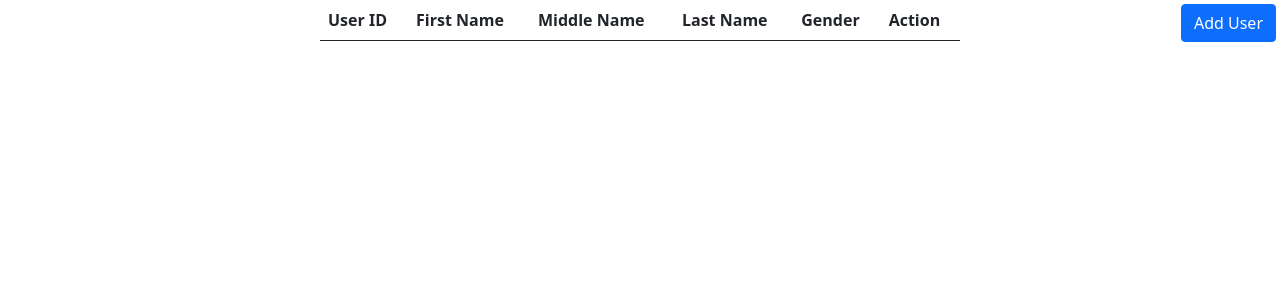
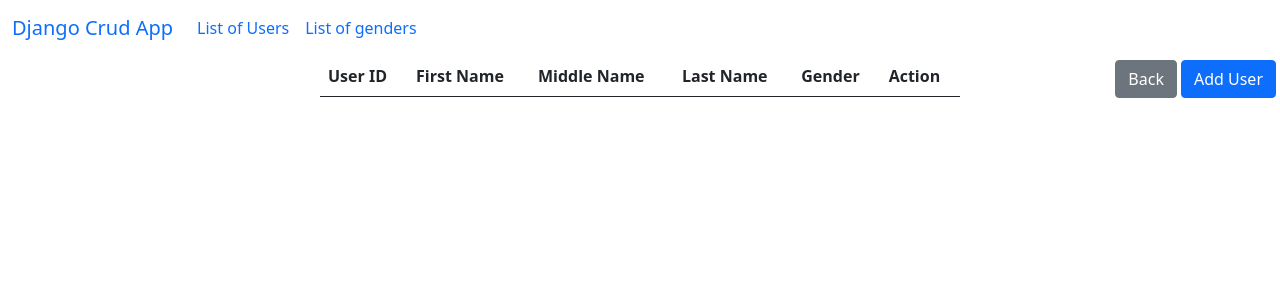
Before and after one commit to krabbyspatties/almost_finished_klmsproj, a Django app: page /users in a window 1280 px wide. Shown: the top 300 px of the page. Run offline with Django 5.2, Linux system fonts and the light colour scheme; data that the repository does not hold is empty; some libraries are stand-ins or nearby versions.

Commit message:
hopefully final

```diff
--- a/sectionaproj/templates/genders/index.html
+++ b/sectionaproj/templates/genders/index.html
@@ -6,6 +6,7 @@
 
 <a href="/genders/create" class="btn btn-primary float-end mt-1 me-1">Add Gender</a>
 {% include "include/messages.html" %}
+{% include "include/navbar.html" %}
 <div class="col-md-6 mx-auto">
     <div class="table-responsive">
         <table class="table table-hover">
--- /dev/null
+++ b/sectionaproj/templates/include/navbar.html
@@ -0,0 +1,23 @@
+{% extends "layouts/base.html" %}
+
+{% block title %}NavBar for the website{% endblock title %}
+{% block content %}
+<nav class="navbar navbar-expand-lg bg-body-tertiary">
+    <div class="container-fluid">
+      <a class="navbar-brand" href="/">Django Crud App</a>
+      <button class="navbar-toggler" type="button" data-bs-toggle="collapse" data-bs-target="#navbarNav" aria-controls="navbarNav" aria-expanded="false" aria-label="Toggle navigation">
+        <span class="navbar-toggler-icon"></span>
+      </button>
+      <div class="collapse navbar-collapse" id="navbarNav">
+        <ul class="navbar-nav">
+          <li class="nav-item">
+            <a class="nav-link active" aria-current="page" href="/users">List of Users</a>
+          </li>
+          <li class="nav-item">
+            <a class="nav-link" href="/genders">List of genders</a>
+          </li>
+        </ul>
+      </div>
+    </div>
+  </nav>
+{% endblock content %}
--- a/sectionaproj/templates/users/index.html
+++ b/sectionaproj/templates/users/index.html
@@ -5,8 +5,11 @@ Users page
 {% endblock title %}
 
 {% block content %}
-
-<a href="/users/create" class="btn btn-primary float-end mt-1 me-1">Add User</a>
+{% include "include/navbar.html" %}
+<div>
+    <a href="/users/create" class="btn btn-primary float-end mt-1 me-1">Add User</a>
+    <a href="/" class="btn btn-secondary float-end mt-1 me-1">Back</a>
+</div>
 {% include "include/messages.html" %}
 <div class="col-md-6 mx-auto">
     <div class="table-responsive">
@@ -23,7 +26,7 @@ Users page
             </thead>
             <tbody>
                 {% for user in users %}
-                    <tr>
+                    <tr class="clickable-row" data-href="/users/create">
                         <td>{{user.user_id}}</td>
                         <td>{{user.first_name}}</td>
                         <td>{{user.middle_name}}</td>
@@ -31,7 +34,7 @@ Users page
                         <td>{{user.gender}}</td>
                         <td>
                             <a href="/users/show/{{ user.user_id }}" class="btn btn-primary">View</a>
-                            <a href="#" class="btn btn-success">Edit</a>
+                            <a href="/users/edit/{{ user.user_id }}" class="btn btn-success">Edit</a>
                             <a href="/users/delete/{{ user.user_id }}" class="btn btn-danger">Delete</a>
                         </td>
                     </tr>
--- a/sectionaproj/urls.py
+++ b/sectionaproj/urls.py
@@ -2,6 +2,8 @@ from django.urls import path
 from . import views
 
 urlpatterns = [
+    #main path
+    path('', views.main_page),
     #gender paths
     path('genders', views.index_gender),
     path('genders/create', views.create_gender),
@@ -16,8 +18,8 @@ urlpatterns = [
     path('users/create', views.create_user),
     path('users/store', views.store_user),
     path('users/show/<int:user_id>', views.show_user),
-    # path('users/edit/<int:user_id>', views.edit_user),
-    # path('users/update/<int:user_id>', views.update_user),
+    path('users/edit/<int:user_id>', views.edit_user),
+    path('users/update/<int:user_id>', views.update_user),
     path('users/delete/<int:user_id>', views.delete_user),
     path('users/destroy/<int:user_id>', views.destroy_user),
 ]
--- a/sectionaproj/views.py
+++ b/sectionaproj/views.py
@@ -91,6 +91,7 @@ def store_user(request):
     password = request.POST.get('password')
     confirmPassword = request.POST.get('confirm_password')
 
+
     if password == confirmPassword:
         encryptedPassword = make_password(password)
 
@@ -109,7 +110,7 @@ def store_user(request):
         return redirect('/users')
     else:
         messages.error(request, 'error')
-        return redirect('users/create.html')
+        return redirect('/create')
 
 def show_user(request, user_id):
     user = User.objects.get(pk=user_id) #select from mysql
@@ -120,25 +121,41 @@ def show_user(request, user_id):
     }
     return render(request, 'users/show.html', context)
 
-# def edit_user(request, user_id):
-#     user = User.objects.get(pk=user_id)  #select a specfic object from mysql
-#     context = {
-#         'user': user,
-#     }
+def edit_user(request, user_id):
+    genders = Gender.objects.all()
+    user = User.objects.get(pk=user_id) #select a specfic object from mysql
+    context = {
+        'user': user,
+        'genders':genders,
+    }
 
-#     return render(request, 'users/edit.html', context)
+    return render(request, 'users/edit.html', context)
 
-# def update_user(request, user_id):
-#     user = request.POST.get('user')
-#     User.objects.filter(pk=user_id).update(userr=user) #update for mysql
-#     messages.success(request, 'user successfully updated')
+def update_user(request, user_id):
+    firstName = request.POST.get('first_name')
+    middleName = request.POST.get('middle_name')
+    lastName = request.POST.get('last_name')
+    age = request.POST.get('age')
+    birthDate = request.POST.get('birth_date')
+    genderId = request.POST.get('gender_id')
+    username = request.POST.get('username')
 
-#     return redirect('/users')
+    User.objects.filter(pk=user_id).update(
+        first_name=firstName,
+        middle_name=middleName,
+        last_name=lastName,
+        age=age,
+        birth_date=birthDate,
+        gender_id=genderId,
+        username=username,
+        )
+    messages.success(request, 'success')
 
+    return redirect('/users')
 def delete_user(request, user_id):
     user = User.objects.get(pk=user_id)  #select for mysql
     context = {
-        'user': user,
+        'users': user,
     }
 
     return render(request, 'users/delete.html', context)
@@ -148,3 +165,6 @@ def destroy_user(request, user_id):
     messages.success(request, 'user successfully Deleted')
 
     return redirect('/users')
+
+def main_page(request):
+    return render(request, 'interface/mainPage.html')
```
Also changed, not shown: sectionaproj/templates/interface/mainPage.html (added, +11 -0 lines), sectionaproj/templates/users/edit.html (+16 -13 lines), sectionaproj/templates/users/show.html (+1 -6 lines).
